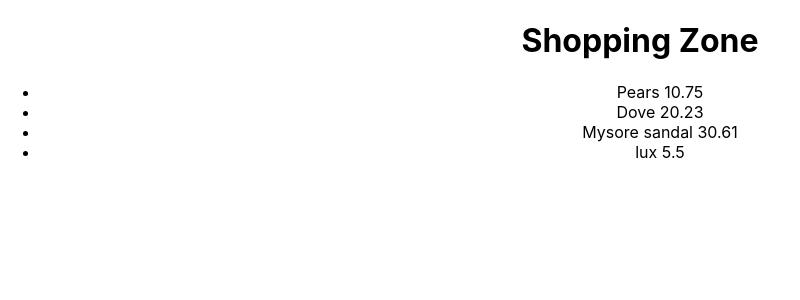
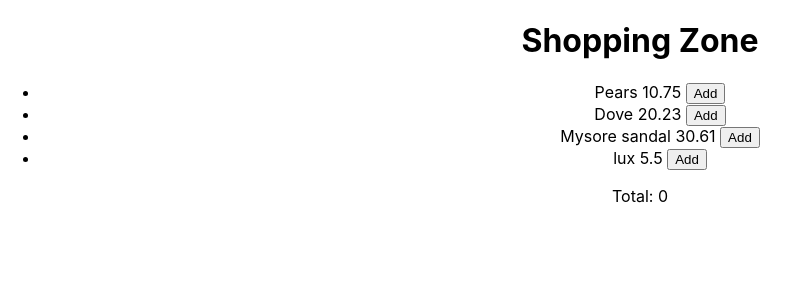
Before and after one commit to harshitharao/products-list, a React (Create React App) app: page / in a window 1280 px wide. Shown: the top 300 px of the page, without its empty margins (0-800 px from the left). Built offline with nearby package versions, Linux system fonts and the light colour scheme.

Commit message:
Get total on adding products to cart

```diff
--- a/src/js/App.js
+++ b/src/js/App.js
@@ -1,6 +1,7 @@
 import React, {Component} from 'react';
 import '../App.css';
 import ProductsList from "./ProductsList";
+import Cart from "./Cart";
 
 const products = [
   {name: 'Pears', price: 10.75},
@@ -15,11 +16,16 @@ class App extends Component {
     this.state = { selectedProducts: [] }
   }
 
+  onAdd = (product) => {
+    this.setState({ selectedProducts: this.state.selectedProducts.concat(product) })
+  };
+
   render() {
     return (
       <div className="App">
         <h1>Shopping Zone</h1>
-        <ProductsList products={products}/>
+        <ProductsList products={products} onAdd={this.onAdd}/>
+        <Cart selectedProducts={this.state.selectedProducts}/>
       </div>
     );
   }
--- a/src/js/ProductsList.jsx
+++ b/src/js/ProductsList.jsx
@@ -5,7 +5,7 @@ class ProductsList extends Component {
   render() {
     return (<ul>
       {this.props.products.map((product,index) => {
-        return <li key={index}>{product.name}        {product.price}</li>
+        return <li key={index}>{product.name}        {product.price}  <button onClick={() => this.props.onAdd(product)}>Add</button></li>
       })}
     </ul>)
   }
```
Also changed, not shown: 1 other file (tests, documents, lock files or other folders).
